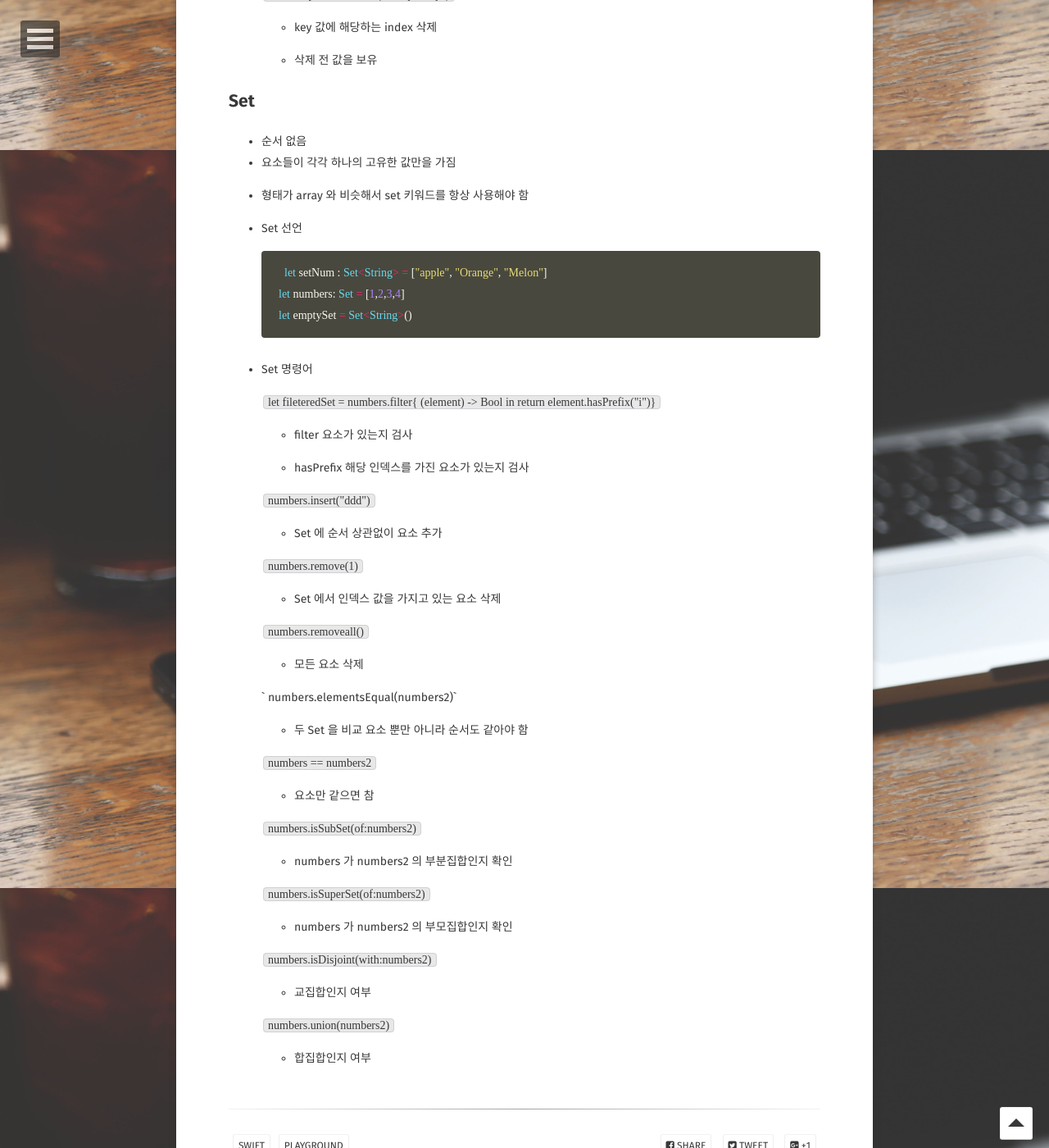
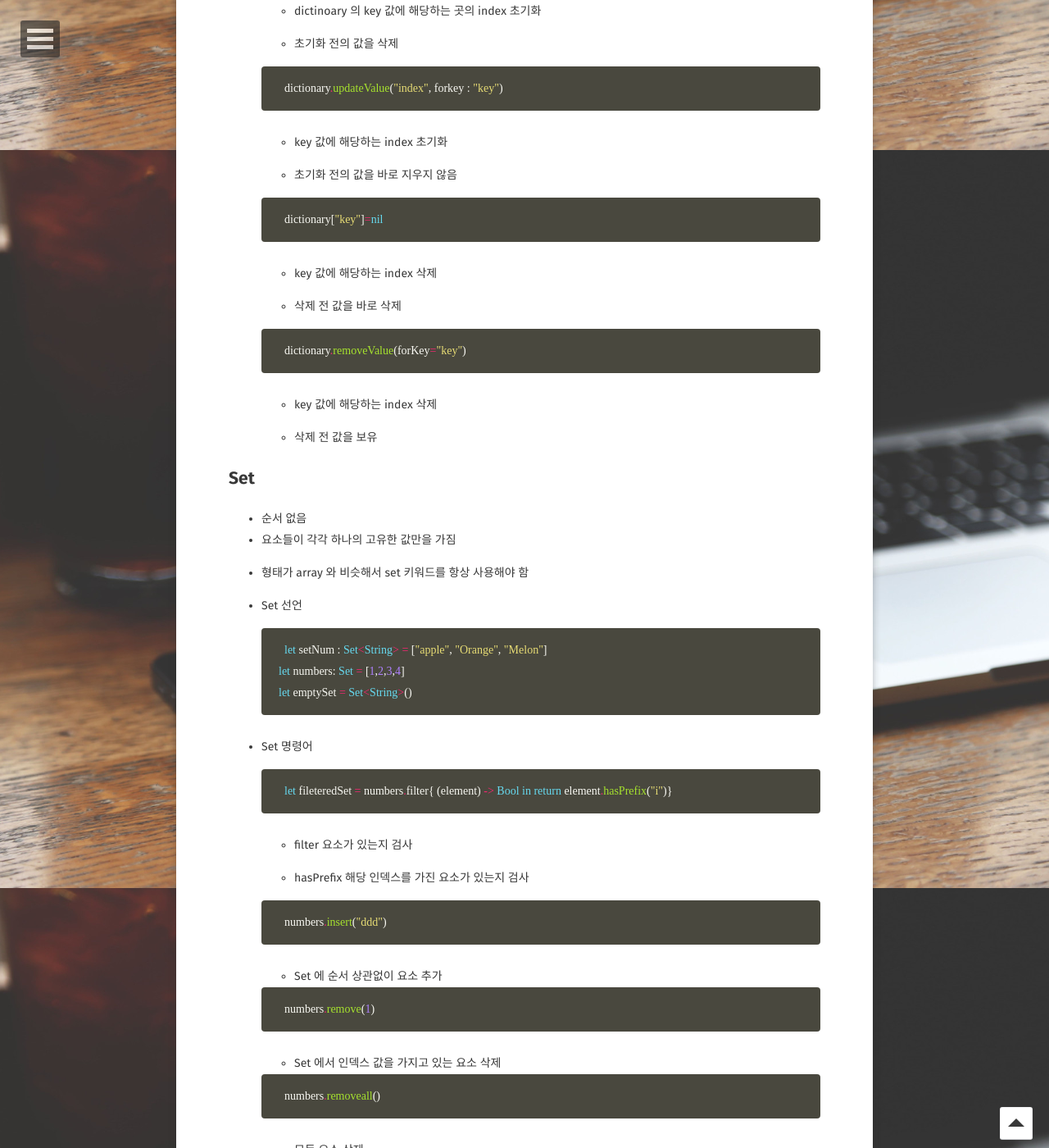
Before and after one commit to Gunwoos/Gunwoos.github.io, a Jekyll site: the page built from _posts/2018-09-08-swift04.md, in a window 1280 px wide and 1400 px high, scrolled down 2517 px. Shown: the whole window at 82% size. Built offline with Jekyll 4.4.1, drawn with Linux system fonts in a browser that asks for light colours; some web fonts are replaced; comment, search, counter and statistics services are not loaded; some of the changed text lies outside the part shown.

Commit message:
Update 2018-09-08-swift04.md

````diff
--- a/_posts/2018-09-08-swift04.md
+++ b/_posts/2018-09-08-swift04.md
@@ -31,39 +31,57 @@ comments: true
 	```
 - array 명령어
 
-	`name.startIndex`
+	```swift
+	name.startIndex
+	```
 
 	- array name의 첫번째 인덱스 위치를 가져옴
 
-	`name.endIndex`
+	```swift
+	name.endIndex
+	```
 
 	- array name의 마지막 요소에 + 1 한 값을 가져옴
 
-	`name.contains(index)`
+	```swift
+	name.contains(index)
+	```
 
 	- name 안에 index 가 있는지 검사 후 있으면 true, 없으면 false
 
-	`name.index(of:index)`
+	```swift
+	name.index(of:index)
+	```
 
 	- name 안에 index가 있는지 검사 후 있으면 index의 위치를 반환
 
-	`name.append(index)`
+	```swift
+	name.append(index)
+	```
 
 	- name 맨 뒤에 index를 추가
 
-	`name.insert("index", at:n)`
+	```swift
+	name.insert("index", at:n)
+	```
 
 	- name에 n의 위치에 index를 추가
 
-	`name.endIndex.advanced(by : n)`
+	```swift
+	name.endIndex.advanced(by : n)
+	```
 
 	- endIndex의 위치에서 n 만큼 위치를 반환
 
-	`name.remove(at.index)`
+	```swift
+	name.remove(at.index)
+	```
 
 	- index 에 해당하는 위치에 있는 요소 삭제
 
-	`name.removeall()`
+	```swift
+	name.removeall()
+	```
 
 	- array에 있는 모든 요소 삭제
 
@@ -78,33 +96,45 @@ comments: true
 
 - Dictionary 명령어
 
-	`dictionary.isEmpty`
+	```swift
+	dictionary.isEmpty
+	```
 
 	- dictionary 가 비어있으면 false 아니면 true
 
-	`dictionary["key"]`
+	```swift
+	dictionary["key"]
+	```
 
 	- key 값의 value를 가져옴
 
-	`dictionary["key"]="index"`
+	```swift
+	dictionary["key"]="index"
+	```
 
 	- dictinoary 의 key 값에 해당하는 곳의 index 초기화
 
 	- 초기화 전의 값을 삭제
 
-	`dictionary.updateValue("index", forkey : "key")`
+	```swift
+	dictionary.updateValue("index", forkey : "key")
+	```
 
 	- key 값에 해당하는 index 초기화
 
 	- 초기화 전의 값을 바로 지우지 않음
 
-	`dictionary["key"]=nil`
+	```swift
+	dictionary["key"]=nil
+	```
 
 	- key 값에 해당하는 index 삭제
 
 	- 삭제 전 값을 바로 삭제
 
-	`dictionary.removeValue(forKey="key")`
+	```swift
+	dictionary.removeValue(forKey="key")
+	```
 
 	- key 값에 해당하는 index 삭제
 
@@ -127,44 +157,64 @@ comments: true
 
 - Set 명령어
 
-	`let fileteredSet = numbers.filter{ (element) -> Bool in return element.hasPrefix("i")}`
+	```swift
+	let fileteredSet = numbers.filter{ (element) -> Bool in return element.hasPrefix("i")}
+	```
 
 	- filter 요소가 있는지 검사
 
 	- hasPrefix 해당 인덱스를 가진 요소가 있는지 검사
 
-	`numbers.insert("ddd")`
+	```swift
+	numbers.insert("ddd")
+	```
 
 	- Set 에 순서 상관없이 요소 추가
 
-	`numbers.remove(1)`
+	```swift
+	numbers.remove(1)
+	```
 
 	- Set 에서 인덱스 값을 가지고 있는 요소 삭제
 
-	`numbers.removeall()`
+	```swift
+	numbers.removeall()
+	```
 
 	- 모든 요소 삭제
 
-	` numbers.elementsEqual(numbers2)`
+	```swift
+	numbers.elementsEqual(numbers2)
+	```
 
 	- 두 Set 을 비교 요소 뿐만 아니라 순서도 같아야 함
 
-	`numbers == numbers2`
+	```swift
+	numbers == numbers2
+	```
 
 	- 요소만 같으면 참
 
-	`numbers.isSubSet(of:numbers2)`
+	```swift
+	numbers.isSubSet(of:numbers2)
+	```
 
 	- numbers 가 numbers2 의 부분집합인지 확인
 
-	`numbers.isSuperSet(of:numbers2)`
+	```swift
+	numbers.isSuperSet(of:numbers2)
+	```
 
 	- numbers 가 numbers2 의 부모집합인지 확인
 
-	`numbers.isDisjoint(with:numbers2)`
+	```swift
+	numbers.isDisjoint(with:numbers2)
+	```
 
 	- 교집합인지 여부
 
-	`numbers.union(numbers2)`
+	```swift
+	numbers.union(numbers2)
+	```
 
 	- 합집합인지 여부
````
